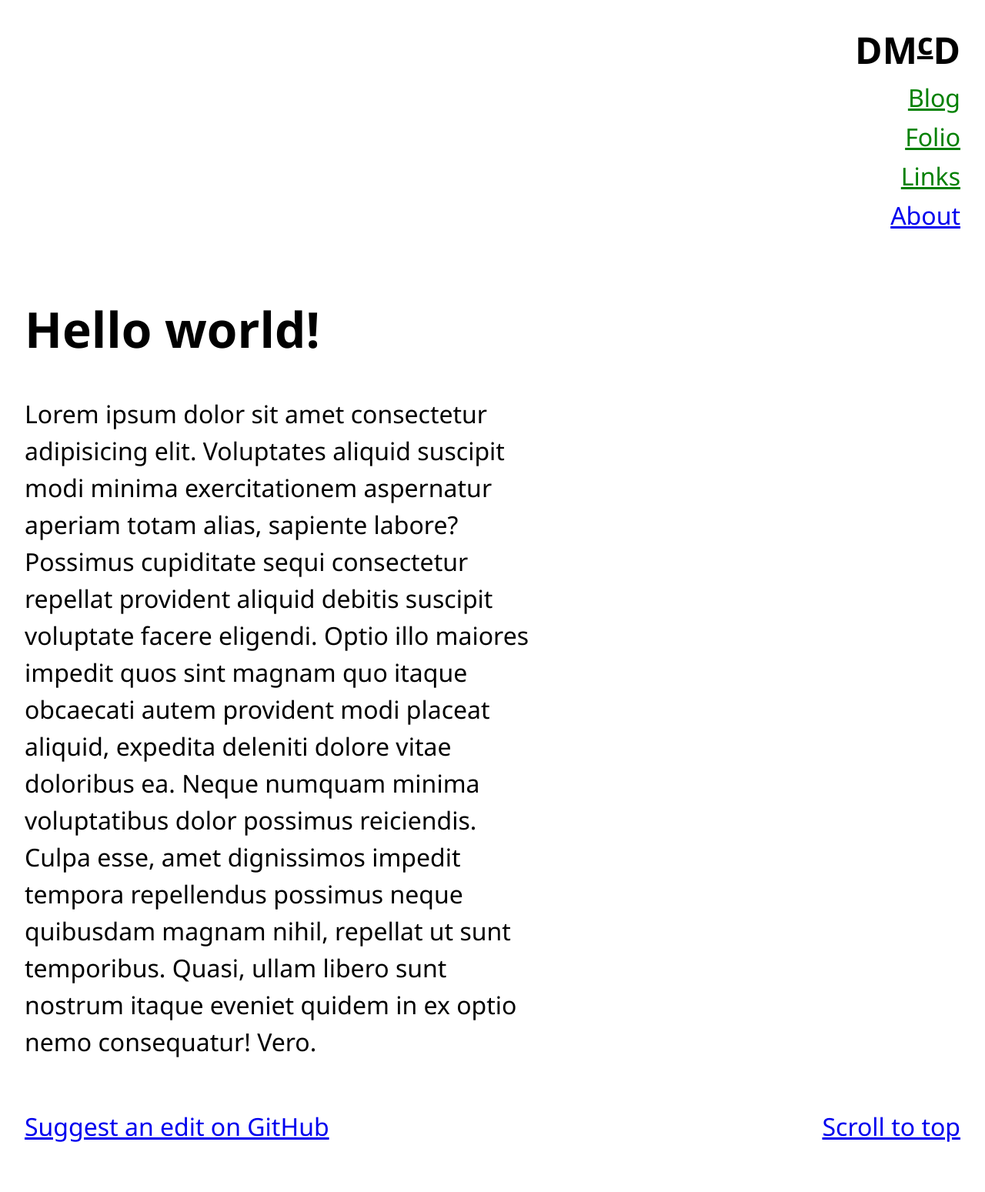
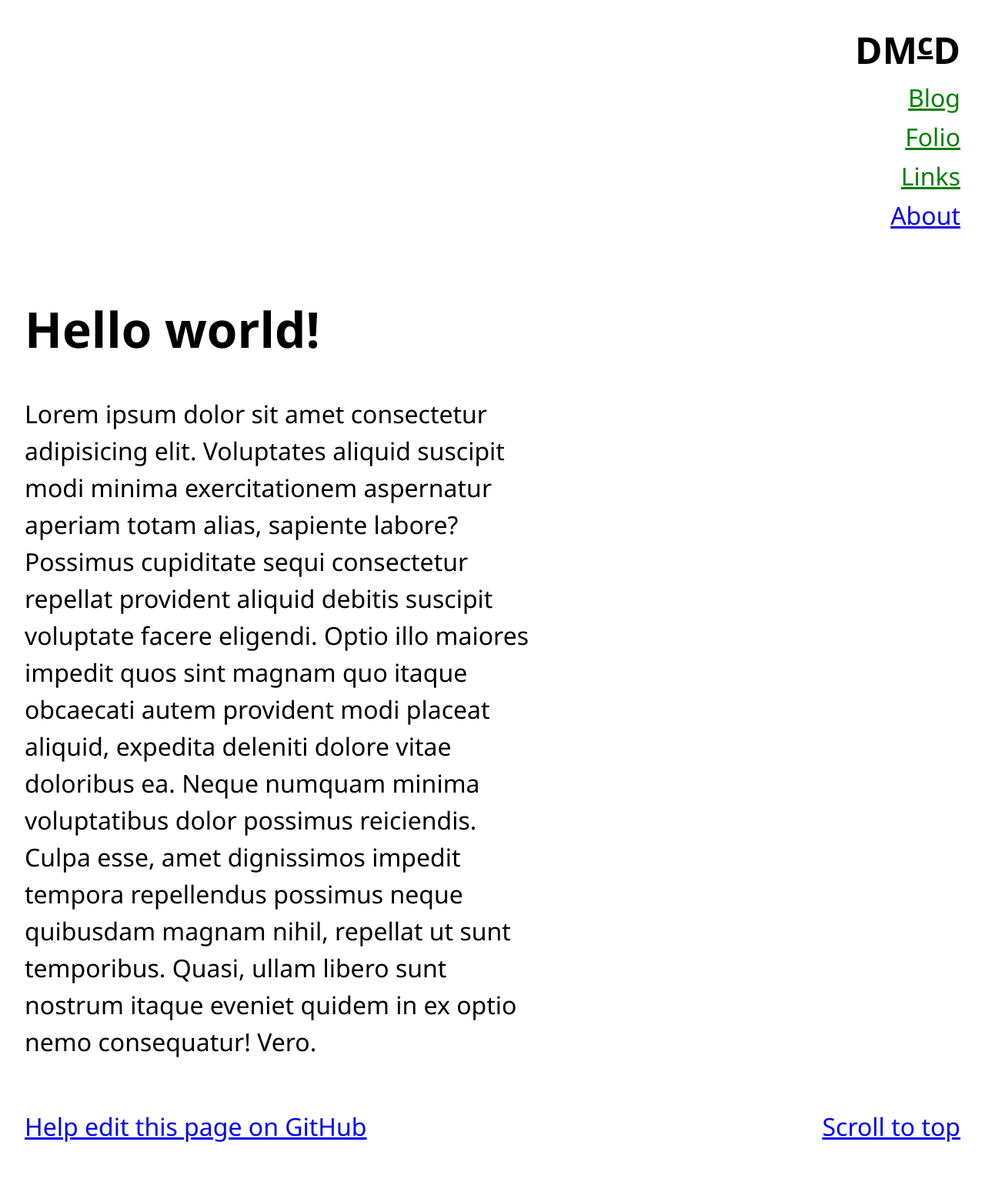
Before and after one commit to denismcdonald/blog, a Jekyll site: the page built from index.html, in a window 1280 px wide. Shown: the whole page at 77% size. Built offline with Jekyll 4.4.1, drawn with Linux system fonts in a browser that asks for light colours.

Commit message:
edit.html

```diff
--- a/_includes/edit.html
+++ b/_includes/edit.html
@@ -1 +1 @@
-<a class="edit" href="{{ site.github-repository_url }}/{{ page.path }}">Suggest an edit on GitHub</a>
+<a class="edit" href="{{ site.github-repository_url }}/{{ page.path }}">Help edit this page on GitHub</a>
--- a/_sass/main.scss
+++ b/_sass/main.scss
@@ -145,7 +145,7 @@ Breakpoint 1 (Dispense with critical mobile styles)
 ==================================================
 */
 
-@media (min-width: 500px) {
+@media (min-width: 540px) {
 
 
     :root {
```
Also changed, not shown: 3 other files.
